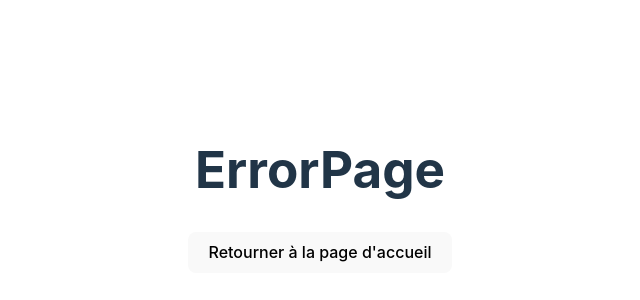
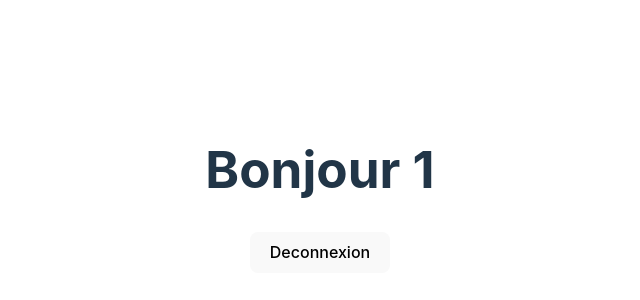
Before and after one commit to chiara-muller/be-my-burger, a React (Vite) app: page /order/1 in a window 1280 px wide. Shown: the part 210-510 px from the top of the page, without its empty margins (320-960 px from the left). Built offline with nearby package versions, Linux system fonts and the light colour scheme.

Commit message:
F02:LOGIN > Add user name in URL and Order page

```diff
--- a/src/App.jsx
+++ b/src/App.jsx
@@ -9,7 +9,7 @@ function App() {
   return (
       <Routes>
         <Route path="/" element={<LoginPage />} />
-        <Route path="/order" element={<OrderPage />} />
+        <Route path="/order/:inputValue" element={<OrderPage />} />
         <Route path="*" element={<ErrorPage />} />
       </Routes>
   )
--- a/src/components/pages/login/LoginForm.jsx
+++ b/src/components/pages/login/LoginForm.jsx
@@ -1,13 +1,15 @@
 import { useState } from 'react';
-import { Link } from 'react-router-dom';
+import { useNavigate } from 'react-router-dom';
 
 export default function LoginForm() {
 
   const [inputValue, setInputValue ] = useState("")
+  const navigate = useNavigate()
 
   const handleSubmit = (event) => {
     event.preventDefault()
     setInputValue("")
+    navigate(`order/${inputValue}`)
    }
 
    const handleChange = (event) => {
@@ -27,9 +29,7 @@ export default function LoginForm() {
           placeholder="Entrez votre prénom..."
           required
         />
-        <Link to="order">
-          <button>Accédez à votre espace</button>
-        </Link>
+        <button>Accédez à votre espace</button>
       </form>
     </div>
   )
--- a/src/components/pages/order/OrderPage.jsx
+++ b/src/components/pages/order/OrderPage.jsx
@@ -1,9 +1,12 @@
-import { Link } from "react-router-dom";
+import { Link, useParams } from "react-router-dom";
 
 export default function OrderPage() {
+
+  const {inputValue} = useParams()
+
   return (
     <div>
-      <h1>OrderPage</h1>
+      <h1>Bonjour {inputValue}</h1>
       <Link to="/">
         <button>Deconnexion</button>
       </Link>
```
